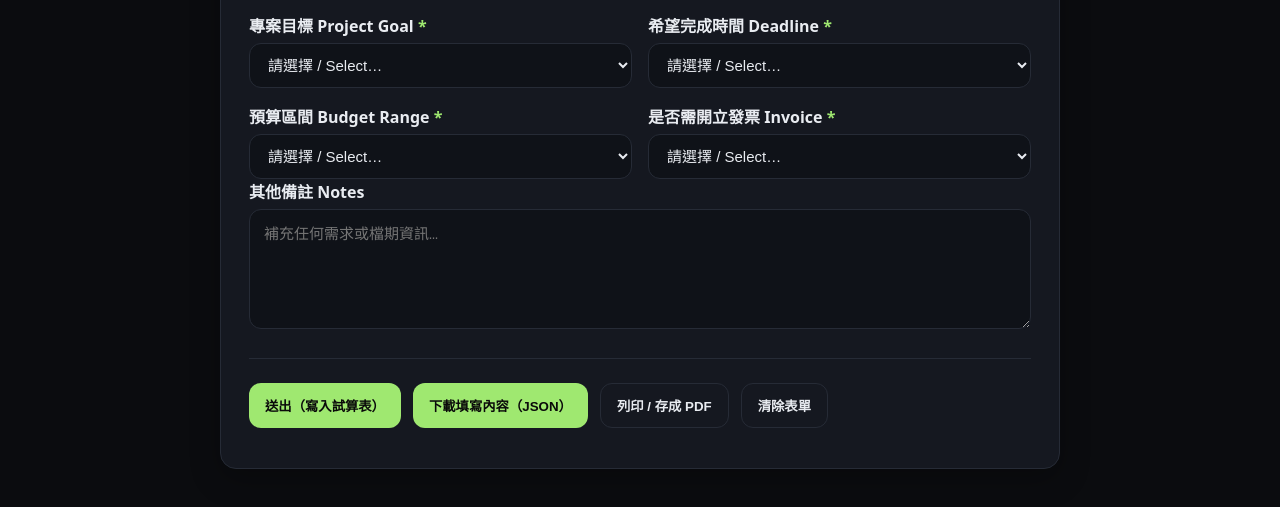
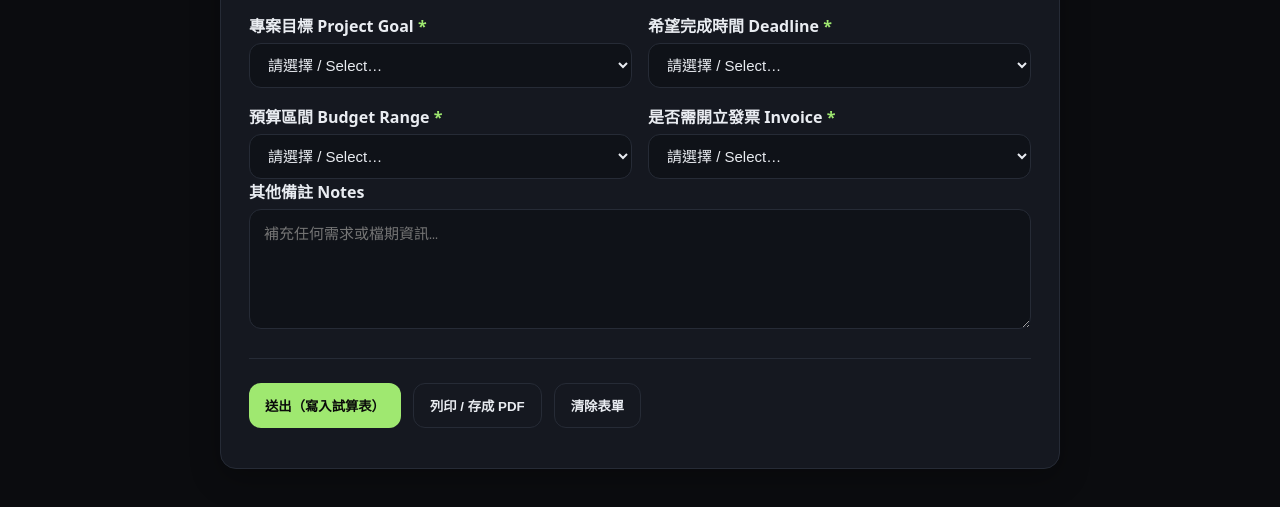
Before and after one commit to fromlifetolines/FromLifeToLines, a plain HTML site: page index.html in a window 1280 px wide. Shown: the part 865-1372 px from the top of the page. Drawn offline with Linux system fonts and the light colour scheme.

Commit message:
index.html

```diff
--- a/index.html
+++ b/index.html
@@ -166,7 +166,6 @@
         <hr>
         <div class="actions">
           <button type="button" id="submitToSheets">送出（寫入試算表）</button>
-          <button type="button" id="downloadJson">下載填寫內容（JSON）</button>
           <button type="button" class="sec" onclick="window.print()">列印 / 存成 PDF</button>
           <button type="reset" class="sec">清除表單</button>
         </div>
```
